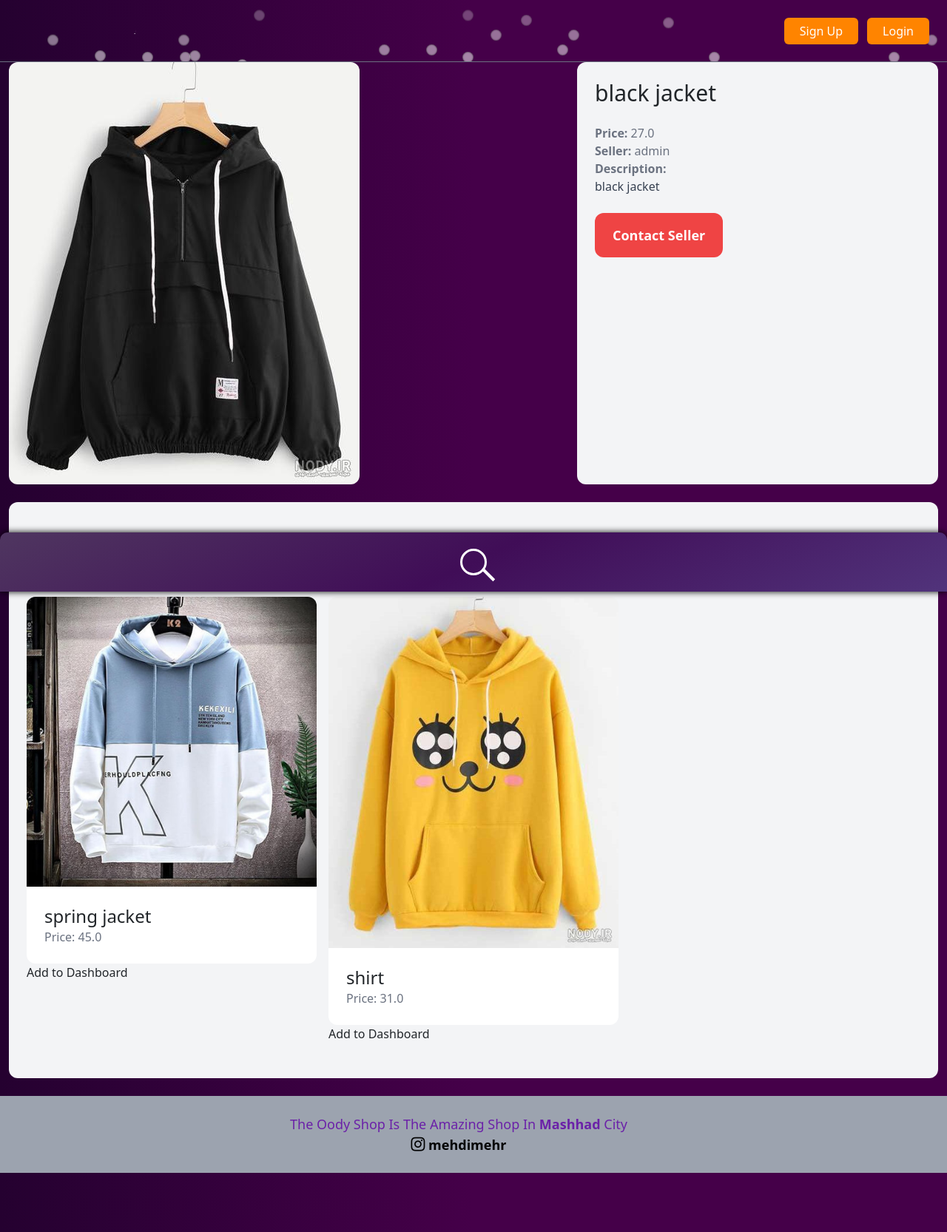
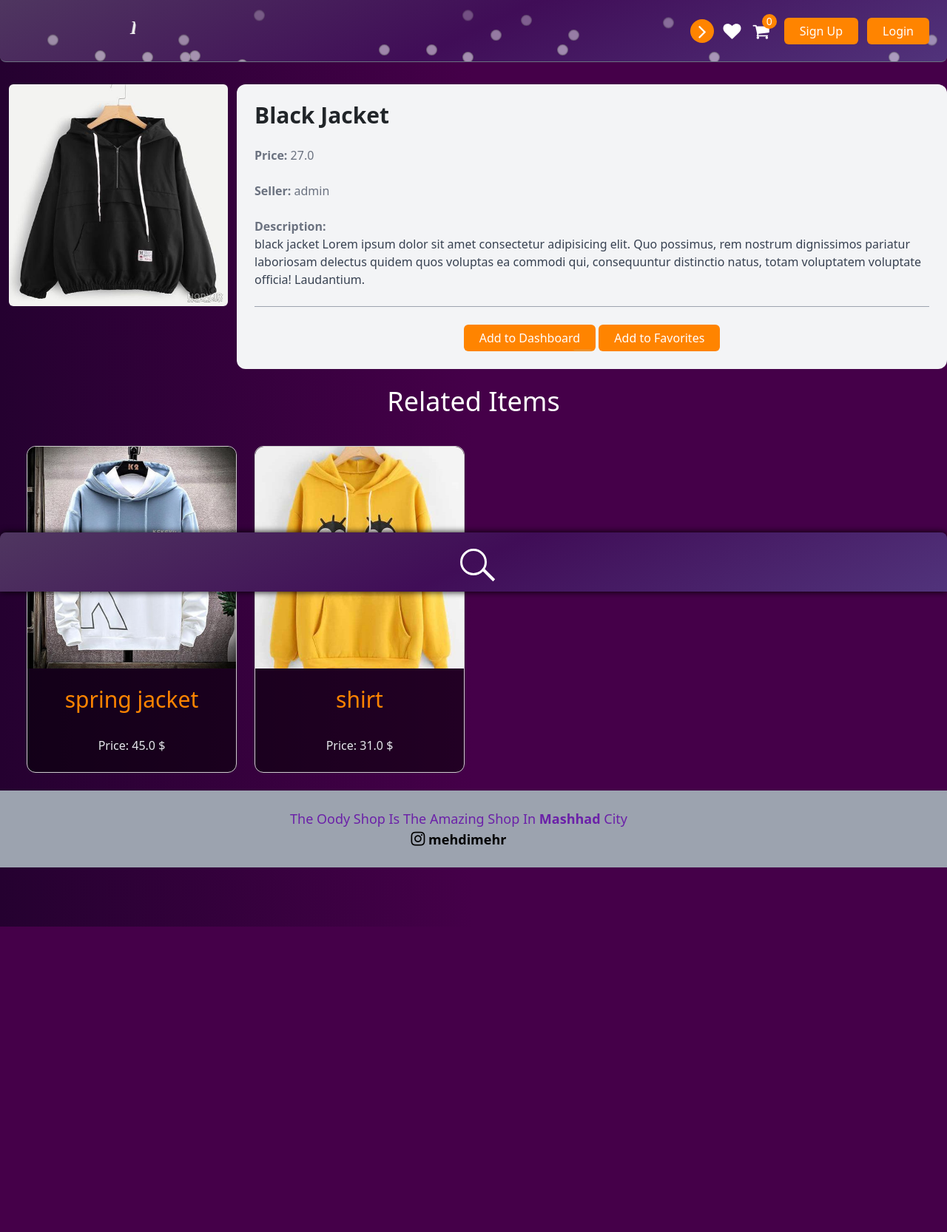
Before and after one commit to pyZ6/custom-shop, a Django app: page /items/3/ in a window 1280 px wide. Shown: the whole page at 74% size. After the commit the page ends 1253 px from the top, so only its background shows below. Run offline with Django 4.2, Linux system fonts and the light colour scheme; data comes from the database, SQL or seed files in the repository; some libraries are stand-ins or nearby versions.

Commit message:
update navbar & search page and detail

```diff
--- a/core/templates/core/base.html
+++ b/core/templates/core/base.html
@@ -15,6 +15,10 @@
   <style>
     body {
       background-image: linear-gradient(to left, #450049 50%, #250130);
+    }
+
+    .bg {
+      background: linear-gradient(155deg, #4f3660, #400d57, #51337b);
     }
 
     * {
@@ -40,8 +44,25 @@
       padding: 8px 0;
     }
 
+    .img-btns {
+      background-color: rgba(0, 0, 0, .5);
+      opacity: 0;
+    }
+
+    .img-container:hover img {
+      transform: scale(1.1);
+    }
+
+    .img-container:hover .img-btns {
+      opacity: 1;
+    }
+
+    .card {
+      background-color: rgba(0, 0, 0, .5);
+      border: 1px solid #ccc;
+    }
+
     .flexbox {
-      background: linear-gradient(155deg, #4f3660, #400d57, #51337b);
       width: 100%;
       height: 80px;
       display: flex;
@@ -49,8 +70,8 @@
       align-items: center;
       position: fixed;
       bottom: 0;
-      border-top-right-radius: 10px;
-      border-top-left-radius: 10px;
+      border-top-right-radius: 8px;
+      border-top-left-radius: 8px;
       box-shadow: 0 0 10px 0 #000;
     }
 
@@ -343,11 +364,21 @@
       transform: translateY(0px);
       transform: rotate(0deg);
     }
+
+    .top-menu {
+      transform: translateX(0);
+      transition: all .5s;
+    }
+
+    .toggle-menu{
+      background-color: rgb(255, 132, 0);
+    }
   </style>
 </head>
 
 <body>
-  <nav class="py-3 px-6 flex justify-between items-center border-b border-gray-500 relative">
+  <nav
+    class="py-3 px-6 bg fixed top-0 w-full flex justify-between items-center border-b border-gray-500 rounded-bl-lg rounded-br-lg z-[9999]">
 
     <div class="shapes">
       <div></div>
@@ -381,7 +412,19 @@
     </a>
 
 
-    <div class="flex items-center">
+    <div class="flex items-center top-menu">
+      <button class="mr-3 p-3 toggle-menu text-3xl text-white outline-none w-[25px] h-[25px] rounded-full flex items-center justify-center">
+        <i class="fa fa-angle-right" aria-hidden="true"></i>
+      </button>
+      <a class="text-2xl text-white mr-4">
+        <i class="fa fa-heart"></i>
+      </a>
+      <a class="shop-cart-btn mr-5 text-white text-2xl cursor-pointer relative">
+        <i class="fa fa-shopping-cart"></i>
+        <span
+          class="absolute top-[-7px] right-[-10px] w-[20px] h-[20px] rounded-full text-[14px] flex items-center justify-center"
+          style="background-color: rgb(255, 132, 0);">0</span>
+      </a>
       {% if request.user.is_authenticated %}
       <a href="#" class="btn mr-3">INBOX</a>
       <a href="#" class="btn">DASHBOARD</a>
@@ -389,36 +432,27 @@
       <a href="{% url 'core:signup' %}" class="btn mr-3">Sign Up</a>
       <a href="{% url 'core:login'%}" class="btn">Login</a>
       {% endif %}
+
     </div>
 
   </nav>
-  <div class="container">
+  <div class="container mt-[90px]">
     {% block content %}
     {% endblock %}
   </div>
   <footer class="mt-6 py-6 px-6 flex justify-between bg-gray-400">
     <div class="w-full pr-10 text-center">
-      <!-- <h3 class="mb-5 font-semibold text-gray-400">About:</h3> -->
-      <p class="text-lg text-purple-800 capitalize">the oody shop is the amazing shop in <strong>mashhad</strong> city</p>
-      <!-- <p class="text-lg text-red-500">Owner: mehdi mehr</p> -->
-      <p class="text-lg text-black"><i class="fa fa-instagram" style="font-size: 22px;"></i> <strong>mehdimehr</strong></p>
+      <p class="text-lg text-purple-800 capitalize">the oody shop is the amazing shop in <strong>mashhad</strong> city
+      </p>
+      <p class="text-lg text-black"><i class="fa fa-instagram" style="font-size: 22px;"></i> <strong>mehdimehr</strong>
+      </p>
     </div>
-    <!-- <div class="w-1/3">
-      <h3 class="mb-5 font-semibold text-gray-400">Menu:</h3>
-
-      <ul class="space-y-2">
-        <li><a href="#" class="text-lg text-teal-500 hover: text-teal-700">About</a></li>
-        <li><a href="{% url 'core:contact'%}" class="text-lg text-teal-500 hover: text-teal-700">Contact</a></li>
-        <li><a href="#" class="text-lg text-teal-500 hover: text-teal-700">Privacy Policy</a></li>
-        <li><a href="#" class="text-lg text-teal-500 hover: text-teal-700">Term of use</a></li>
-      </ul>
-    </div> -->
   </footer>
 
   <form class="lazyinput" method=POST action="{% url 'item:search' %}">
     {% csrf_token %}
 
-    <div class="flexbox">
+    <div class="flexbox bg">
       <div class="search">
         <div class="relative">
           <input type="search" id="default-search" name="searched" placeholder="Search . . ." required>
@@ -430,6 +464,26 @@
     </div>
   </form>
 
+  <script>
+
+    const topMenu = document.querySelector(".top-menu");
+    const toggleBtn = document.querySelector(".toggle-menu");
+    let openMenu = true;
+
+    toggleBtn.addEventListener("click", () => {
+      openMenu = !openMenu;
+
+      if (openMenu) {
+        topMenu.style.transform = "translateX(0)";
+        toggleBtn.innerHTML = "<i class='fa fa-angle-right'></i>"
+      }else{
+        topMenu.style.transform = "translateX(95%)"
+        toggleBtn.innerHTML = "<i class='fa fa-angle-left'></i>"
+      }
+
+    })
+  </script>
+
 </body>
 
 </html>
--- a/item/templates/item/detail.html
+++ b/item/templates/item/detail.html
@@ -1,42 +1,53 @@
 {% extends 'core/base.html' %}
 {% block title %}{{ item.name }}{% endblock %}
 {% block content %}
-<div class="grid grid-cols-5 gap-6">
-    <div class="col-span-3">
-        <img src="{{ item.image.url }}" class="rounded-xl">
+<div class="row">
+    <div class="col-3 mt-6">
+        <div class="">
+            <img src="{{ item.image.url }}" class="w-full h-[300px] rounded-md mb-2">
+        </div>
     </div>
-    <div class="col-span-2 p-6 bg-gray-100 rounded-xl">
-        <h1 class="mb-6 text-3xl">{{ item.name }}</h1>
+    <div class="col-9 mt-6 p-6 pb-0 bg-gray-100 rounded-xl">
+        <h1 class="mb-6 text-3xl capitalize">
+            <strong>{{ item.name }}</strong>
+        </h1>
         <p class="text-gray-500"><strong>Price: </strong>{{ item.price }}</p>
-        <p class="text-gray-500"><strong>Seller: </strong>{{ item.created_by.username }}</p>
+        <p class="text-gray-500 my-4"><strong>Seller: </strong>{{ item.created_by.username }}</p>
         {% if item.description %}
         <p class="text-gray-700">
             <strong class="text-gray-500">Description: </strong><br>
-            {{ item.description }}
+            {{ item.description }} Lorem ipsum dolor sit amet consectetur adipisicing elit. Quo possimus, rem nostrum
+            dignissimos pariatur laboriosam delectus quidem quos voluptas ea commodi qui, consequuntur distinctio natus,
+            totam voluptatem voluptate officia! Laudantium.
         </p>
         {% endif %}
 
-        <a href="#" class="inline-block mt-6 px-6 py-3 text-lg font-semibold bg-red-500 text-white rounded-xl hover:bg-blue-600">Contact Seller</a>
+        <div class="mt-4 py-4 text-center border-t border-solid border-gray-400">
+            <a href="#" class="btn">Add to Dashboard</a>
+            <a href="#" class="btn">Add to Favorites</a>
+        </div>
     </div>
 </div>
-<div class="mt-6 px-6 py-12 bg-gray-100 rounded-xl">
-    <h2 class="mb-12 text-2xl text-center">Related Items</h2>
-    <div class="grid grid-cols-3 gap-3">
+<div class="mt-6 px-6 rounded-xl">
+    <h2 class="text-4xl text-white text-center">Related Items</h2>
+    <div class="row">
         {% for item in related_items %}
-        <div>
-            <a href="{% url 'item:detail' item.id %}">
-                <div>
-                    <img src="{{ item.image.url }}" class="rounded-t-xl">
+        <div class="col-sm-6 col-md-4 col-lg-3 mt-10">
+            <div class="card overflow-hidden rounded-xl">
+                <div class="relative img-container overflow-hidden">
+                    <img src="{{ item.image.url }}"
+                        class="rounded-t-xl w-full h-[300px] object-cover hover:scale-105 transition-all">
+                    <div
+                        class="img-btns flex flex-col items-center justify-center absolute top-0 transition-all w-full h-full">
+                        <button class="btn " role="button">Add to Dashboard</button>
+                        <a href="{% url 'item:detail' item.id %}" class="btn mt-3">
+                            Details
+                        </a>
+                    </div>
                 </div>
-
-            <div class="p-6 bg-white rounded-b-xl">
-                <h2 class="text-2xl">{{ item.name }}</h2>
-                <p class="text-gray-500">Price: {{ item.price }}</p>
+                <h2 class="text-3xl mt-4 mb-8 text-center" style="color: rgb(255, 132, 0);">{{ item.name }}</h2>
+                <p class="text-gray-200 mb-4 text-center">Price: {{ item.price }} $</p>
             </div>
-        </a>
-        <div class="button-78">
-            <button role="button">Add to Dashboard</button>
-        </div>
         </div>
 
         {% endfor %}
```
Also changed, not shown: accessory/templates/accessory/accessory.html (+8 -1 lines), core/templates/core/index.html (+4 -23 lines), item/templates/item/search.html (+21 -23 lines).
